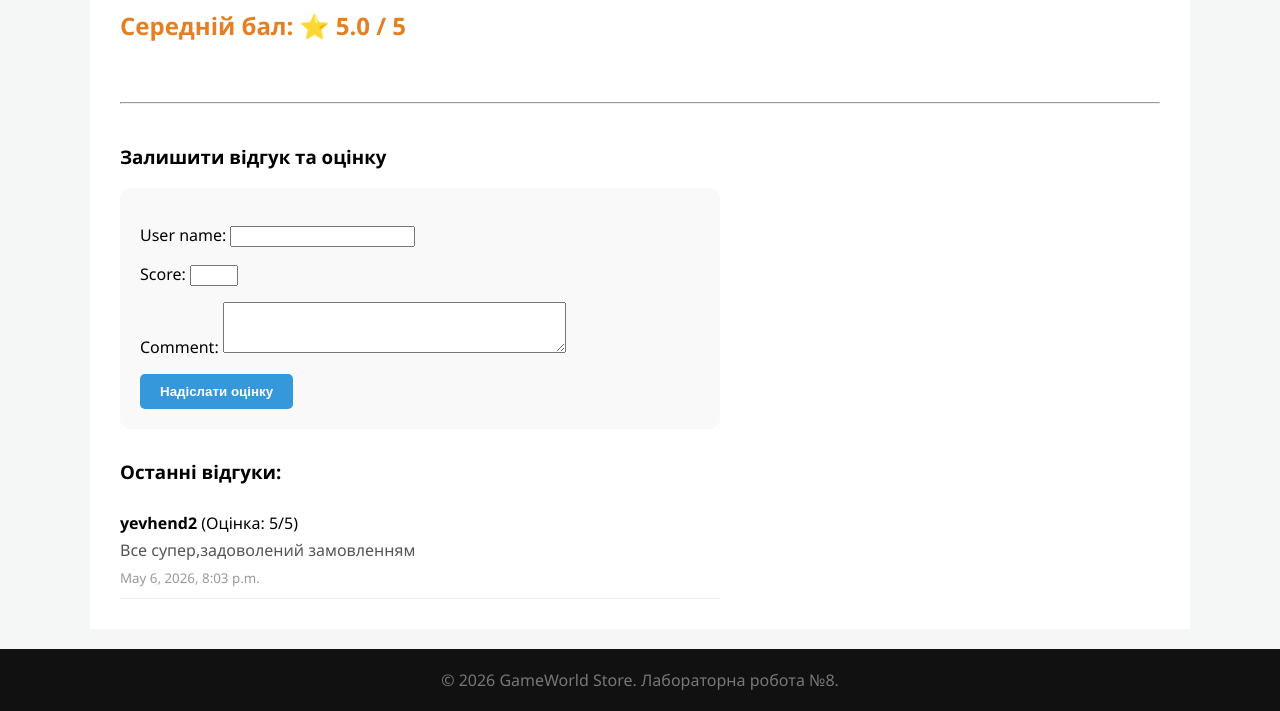
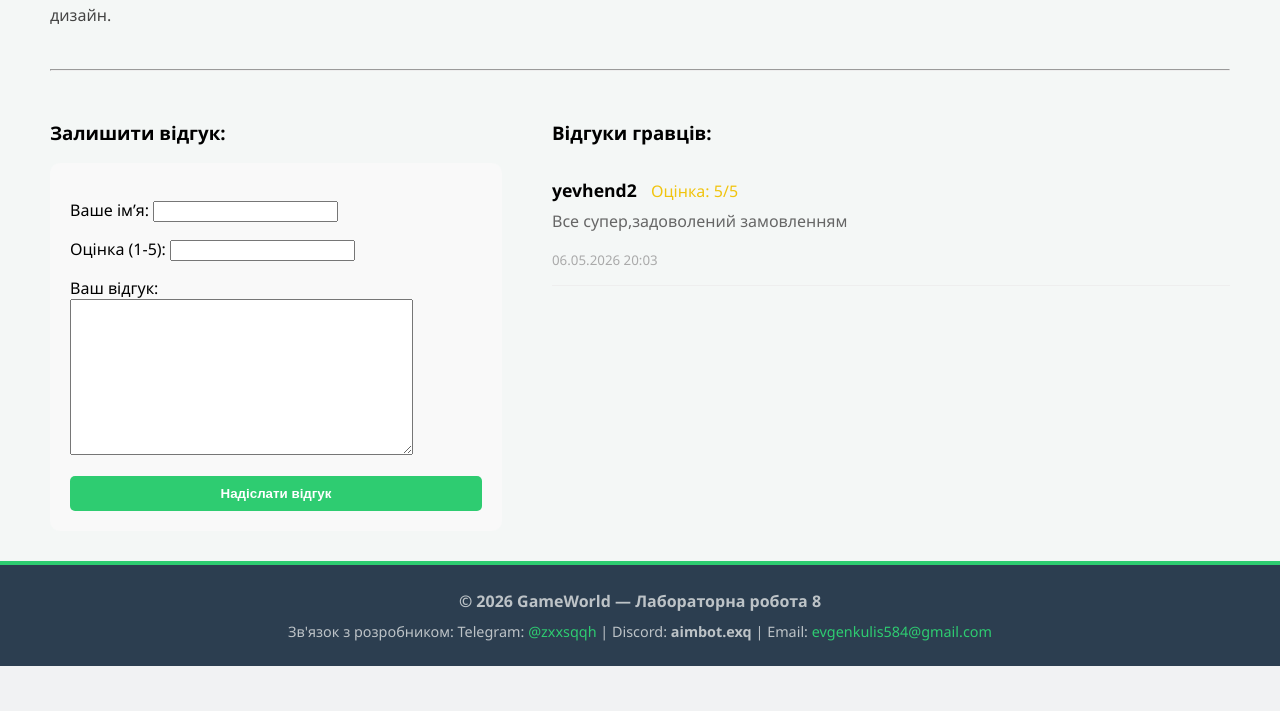
Before and after one commit to YevhenBOT/django-labs, a Django app: page /game/1/ in a window 1280 px wide. Shown: the part 487-1198 px from the top of the page. After the commit the page ends 1153 px from the top, so only its background shows below. Run offline with Django 5.2, Linux system fonts and the light colour scheme; data comes from the database, SQL or seed files in the repository; both versions use the stored data as it was before the commit.

Commit message:
Лабораторна 8: реалізовано авторизацію, кабінет користувача та систему замовлень. Контакти оновлено.

```diff
--- a/myproject/lab3/forms.py
+++ b/myproject/lab3/forms.py
@@ -1,20 +1,12 @@
 from django import forms
-from .models import Review, Subscriber
+from .models import Review
 
 class ReviewForm(forms.ModelForm):
     class Meta:
         model = Review
         fields = ['user_name', 'score', 'comment']
-        widgets = {
-            'score': forms.NumberInput(attrs={'min': 1, 'max': 5, 'class': 'form-control'}),
-            'comment': forms.Textarea(attrs={'rows': 3, 'class': 'form-control'}),
-            'user_name': forms.TextInput(attrs={'class': 'form-control'}),
+        labels = {
+            'user_name': 'Ваше ім’я',
+            'score': 'Оцінка (1-5)',
+            'comment': 'Ваш відгук'
         }
-
-class SubscriptionForm(forms.ModelForm):
-    class Meta:
-        model = Subscriber
-        fields = ['email']
-        widgets = {
-            'email': forms.EmailInput(attrs={'placeholder': 'Введіть ваш Email', 'class': 'form-control'}),
-        }
--- a/myproject/lab3/models.py
+++ b/myproject/lab3/models.py
@@ -11,7 +11,7 @@ class Game(models.Model):
     description = models.TextField(verbose_name="Опис гри")
     image_url = models.URLField(max_length=500, blank=True, null=True)
     genre = models.ForeignKey(Genre, on_delete=models.CASCADE)
-    created_at = models.DateTimeField(auto_now_add=True)  # Додано це поле
+    created_at = models.DateTimeField(auto_now_add=True)
 
     def __str__(self): return self.title
 
@@ -26,10 +26,6 @@ class Review(models.Model):
     comment = models.TextField(blank=True)
     created_at = models.DateTimeField(auto_now_add=True)
 
-class Subscriber(models.Model):
-    email = models.EmailField(unique=True)
-    date_joined = models.DateTimeField(auto_now_add=True) # Додано це поле
-
 class Order(models.Model):
     user = models.ForeignKey(User, on_delete=models.CASCADE, verbose_name="Користувач")
     game = models.ForeignKey(Game, on_delete=models.CASCADE, verbose_name="Гра")
--- a/myproject/lab3/templates/lab3/base.html
+++ b/myproject/lab3/templates/lab3/base.html
@@ -2,26 +2,29 @@
 <html lang="uk">
 <head>
     <meta charset="UTF-8">
-    <title>GameWorld Store</title>
+    <title>Game World - Мій проект</title>
     <style>
-        body { font-family: 'Segoe UI', sans-serif; margin: 0; background: #f4f7f6; display: flex; flex-direction: column; min-height: 100vh; }
-        header { background: #1a1a1a; color: white; padding: 15px 50px; display: flex; justify-content: space-between; align-items: center; }
-        nav a { color: #bbb; text-decoration: none; margin-left: 20px; font-weight: 500; transition: 0.3s; }
-        nav a:hover { color: #fff; }
-        main { flex: 1; padding: 30px; max-width: 1100px; margin: 0 auto; width: 100%; box-sizing: border-box; background: white; }
-        footer { background: #111; color: #777; text-align: center; padding: 20px; margin-top: 20px; }
+        body { font-family: 'Segoe UI', sans-serif; margin: 0; display: flex; flex-direction: column; min-height: 100vh; background-color: #f4f7f6; }
+        header { background: #2c3e50; color: white; padding: 15px 50px; display: flex; justify-content: space-between; align-items: center; }
+        nav a { color: white; margin-left: 20px; text-decoration: none; font-weight: bold; }
+        .container { flex: 1; padding: 30px 50px; }
+        /* Стиль футера */
+        footer { background: #2c3e50; color: #bdc3c7; padding: 25px 50px; text-align: center; border-top: 4px solid #2ecc71; }
+        footer a { color: #2ecc71; text-decoration: none; }
         .btn-buy { background: #2ecc71; color: white; border: none; padding: 10px 20px; border-radius: 5px; cursor: pointer; font-weight: bold; }
     </style>
 </head>
 <body>
+
 <header>
-        <div style="font-size: 26px; font-weight: bold; color: #2ecc71;">🎮 GameWorld</div>
+    <div class="logo">
+        <a href="{% url 'index' %}" style="font-size: 1.5rem; color: white; text-decoration: none;">🎮 GameWorld</a>
+    </div>
     <nav>
         <a href="{% url 'index' %}">Головна</a>
-
         {% if user.is_authenticated %}
-                <a href="{% url 'profile' %}" style="color: #2ecc71;">👤 Кабінет ({{ user.username }})</a>
-                <a href="{% url 'logout' %}">Вийти</a>
+            <a href="{% url 'profile' %}">Мій кабінет</a>
+            <a href="{% url 'logout' %}">Вийти ({{ user.username }})</a>
         {% else %}
             <a href="{% url 'login' %}">Увійти</a>
             <a href="{% url 'register' %}">Реєстрація</a>
@@ -29,11 +32,22 @@
     </nav>
 </header>
 
-    <main>
+<div class="container">
     {% block content %}
     {% endblock %}
-    </main>
+</div>
 
-    <footer>&copy; 2026 GameWorld Store. Лабораторна робота №8.</footer>
+<footer>
+    <div style="margin-bottom: 10px;">
+        <strong>© 2026 GameWorld — Лабораторна робота 8</strong>
+    </div>
+    <div style="font-size: 0.9rem;">
+        Зв'язок з розробником:
+        Telegram: <a href="https://t.me/zxxsqqh">@zxxsqqh</a> |
+        Discord: <b>aimbot.exq</b> |
+        Email: <a href="mailto:evgenkulis584@gmail.com">evgenkulis584@gmail.com</a>
+    </div>
+</footer>
+
 </body>
 </html>
--- a/myproject/lab3/templates/lab3/game_detail.html
+++ b/myproject/lab3/templates/lab3/game_detail.html
@@ -1,36 +1,55 @@
 {% extends 'lab3/base.html' %}
+
 {% block content %}
-    <div style="display: flex; gap: 40px;">
-        <div style="flex: 1;">
-            <img src="{{ game.image_url }}" style="width: 100%; border-radius: 10px;">
-            <h2 style="color: #e67e22;">Середній бал: ⭐ {{ game.average_rating }} / 5</h2>
-        </div>
-        <div style="flex: 1;">
-            <h1>{{ game.title }}</h1>
-            <p>{{ game.description }}</p>
-            <button class="btn-buy">🛒 КУПИТИ ТОВАР</button>
+<div style="display: flex; gap: 30px; margin-bottom: 40px;">
+    {% if game.image_url %}
+        <img src="{{ game.image_url }}" alt="{{ game.title }}" style="width: 350px; border-radius: 15px; box-shadow: 0 4px 15px rgba(0,0,0,0.1);">
+    {% endif %}
+
+    <div>
+        <h1 style="margin-top: 0;">{{ game.title }}</h1>
+        <p style="font-size: 1.1rem;"><strong>Жанр:</strong> {{ game.genre.name }}</p>
+        <p style="font-size: 1.2rem;"><strong>Середній рейтинг:</strong> <span style="color: #f1c40f;">⭐ {{ game.average_rating }}/5</span></p>
+
+        <div style="margin-top: 30px;">
+            <a href="{% url 'buy_game' game.pk %}">
+                <button class="btn-buy" style="font-size: 1.3rem; padding: 15px 40px; background-color: #2ecc71; color: white; border: none; border-radius: 8px; cursor: pointer;">
+                    🛒 КУПИТИ ТОВАР
+                </button>
+            </a>
         </div>
     </div>
+</div>
 
-    <hr style="margin: 40px 0;">
+<div style="margin-bottom: 40px;">
+    <h3>Про гру:</h3>
+    <p style="line-height: 1.6; color: #444;">{{ game.description }}</p>
+</div>
 
-    <div style="max-width: 600px;">
-        <h3>Залишити відгук та оцінку</h3>
+<hr>
+
+<div style="display: flex; gap: 50px; margin-top: 30px;">
+    <div style="flex: 1;">
+        <h3>Залишити відгук:</h3>
         <form method="post" style="background: #f9f9f9; padding: 20px; border-radius: 10px;">
             {% csrf_token %}
             {{ form.as_p }}
-            <button type="submit" class="btn-buy" style="background: #3498db;">Надіслати оцінку</button>
+            <button type="submit" class="btn-buy" style="width: 100%;">Надіслати відгук</button>
         </form>
+    </div>
 
-        <h3 style="margin-top: 30px;">Останні відгуки:</h3>
+    <div style="flex: 1.5;">
+        <h3>Відгуки гравців:</h3>
         {% for review in reviews %}
-            <div style="border-bottom: 1px solid #eee; padding: 10px 0;">
-                <strong>{{ review.user_name }}</strong> (Оцінка: {{ review.score }}/5)
-                <p style="margin: 5px 0; color: #555;">{{ review.comment }}</p>
-                <small style="color: #999;">{{ review.created_at }}</small>
+            <div style="border-bottom: 1px solid #eee; padding: 15px 0;">
+                <strong style="font-size: 1.1rem;">{{ review.user_name }}</strong>
+                <span style="color: #f1c40f; margin-left: 10px;">Оцінка: {{ review.score }}/5</span>
+                <p style="margin-top: 8px; color: #666;">{{ review.comment }}</p>
+                <small style="color: #aaa;">{{ review.created_at|date:"d.m.Y H:i" }}</small>
             </div>
         {% empty %}
-            <p>Ще немає жодного відгуку. Будьте першим!</p>
+            <p style="color: #999;">Поки що немає жодного відгуку. Будьте першим!</p>
         {% endfor %}
     </div>
+</div>
 {% endblock %}
--- a/myproject/lab3/urls.py
+++ b/myproject/lab3/urls.py
@@ -10,8 +10,8 @@ urlpatterns = [
     path('login/', auth_views.LoginView.as_view(template_name='lab3/login.html'), name='login'),
     path('logout/', views.logout_view, name='logout'),
     path('profile/', views.profile, name='profile'),
+    path('buy/<int:pk>/', views.buy_game, name='buy_game'),
 
-    # Відновлення пароля
     path('password-reset/', auth_views.PasswordResetView.as_view(template_name='lab3/password_reset.html'),
          name='password_reset'),
     path('password-reset/done/',
--- a/myproject/lab3/views.py
+++ b/myproject/lab3/views.py
@@ -2,17 +2,13 @@ from django.shortcuts import render, redirect, get_object_or_404
 from django.contrib.auth import login, logout
 from django.contrib.auth.forms import UserCreationForm
 from django.contrib.auth.decorators import login_required
-from .models import Game, Genre, Order, Review, Subscriber
-from .forms import ReviewForm, SubscriptionForm
+from .models import Game, Genre, Order, Review
+from .forms import ReviewForm
 
 def index(request):
     games = Game.objects.all()
     genres = Genre.objects.all()
-    sub_form = SubscriptionForm(request.POST or None)
-    if request.method == 'POST' and sub_form.is_valid():
-        sub_form.save()
-        return redirect('index')
-    return render(request, 'lab3/index.html', {'games': games, 'genres': genres, 'sub_form': sub_form})
+    return render(request, 'lab3/index.html', {'games': games, 'genres': genres})
 
 def game_detail(request, pk):
     game = get_object_or_404(Game, pk=pk)
@@ -25,6 +21,18 @@ def game_detail(request, pk):
         return redirect('game_detail', pk=game.pk)
     return render(request, 'lab3/game_detail.html', {'game': game, 'genres': genres, 'form': form, 'reviews': game.reviews.all()})
 
+@login_required
+def buy_game(request, pk):
+    game = get_object_or_404(Game, pk=pk)
+    Order.objects.create(user=request.user, game=game)
+    return render(request, 'lab3/order_success.html', {'game': game})
+
+@login_required
+def profile(request):
+    genres = Genre.objects.all()
+    orders = Order.objects.all() if request.user.is_superuser else Order.objects.filter(user=request.user)
+    return render(request, 'lab3/profile.html', {'orders': orders, 'genres': genres})
+
 def register(request):
     form = UserCreationForm(request.POST or None)
     if request.method == 'POST' and form.is_valid():
@@ -33,12 +41,6 @@ def register(request):
         return redirect('index')
     return render(request, 'lab3/register.html', {'form': form, 'genres': Genre.objects.all()})
 
-@login_required
-def profile(request):
-    genres = Genre.objects.all()
-    orders = Order.objects.all() if request.user.is_superuser else Order.objects.filter(user=request.user)
-    return render(request, 'lab3/profile.html', {'orders': orders, 'genres': genres})
-
 def logout_view(request):
     logout(request)
     return redirect('index')
```
Also changed, not shown: myproject/lab3/admin.py (+6 -4 lines), myproject/lab3/templates/lab3/index.html (+12 -15 lines), myproject/lab3/templates/lab3/order_success.html (+20 -0 lines), myproject/lab3/templates/lab3/profile.html (+23 -7 lines), myproject/db.sqlite3, myproject/lab3/migrations/0005_delete_subscriber.py (added). Lines whose indentation alone changed are shown as unchanged.
